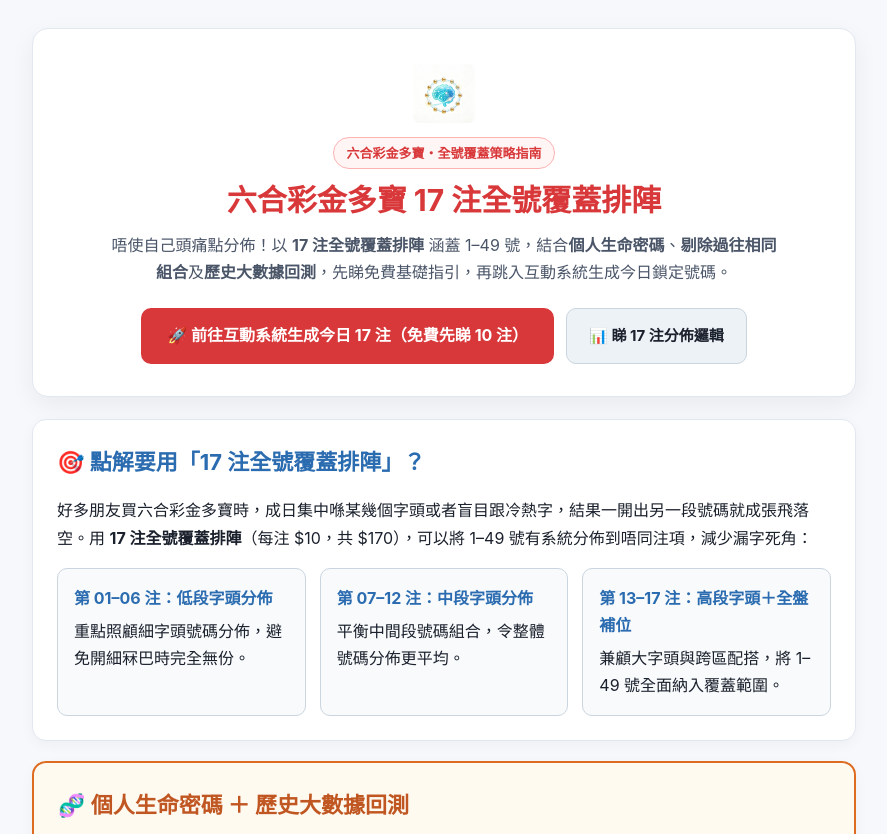
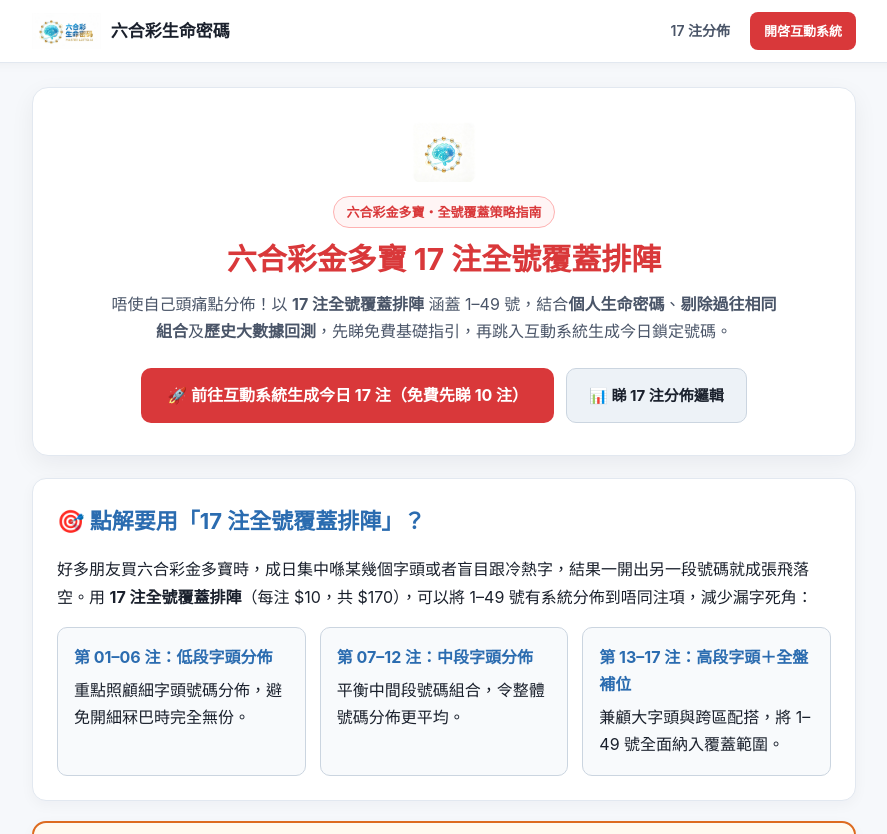
Before and after one commit to lottomasterhk/lotto-nav-app, a plain HTML site: page index.html in a window 1280 px wide. Shown: the top 834 px of the page, without its empty margins (196-1083 px from the left). Drawn offline with Linux system fonts and the light colour scheme.

Commit message:
Update index.html

```diff
--- a/index.html
+++ b/index.html
@@ -11,15 +11,15 @@
   <meta name="apple-mobile-web-app-title" content="六合彩生命密碼" />
   <link rel="canonical" href="https://aimasterlotto.com/" />
 
-  <link rel="icon" type="image/png" href="/logo.png" />
-  <link rel="shortcut icon" href="/logo.png" />
-  <link rel="apple-touch-icon" href="/logo.png" />
+  <link rel="icon" type="image/png" href="/company_logo.png" />
+  <link rel="shortcut icon" href="/company_logo.png" />
+  <link rel="apple-touch-icon" href="/company_logo.png" />
 
   <meta property="og:title" content="六合彩金多寶 17 注全號覆蓋排陣 | AI 生命密碼與歷史回測" />
   <meta property="og:description" content="17 注全號覆蓋排陣 ＋ 個人生命密碼 ＋ 歷史回測。自動幫你分佈低／中／高段字頭，一鍵跳入互動系統生成今日鎖定號碼。" />
   <meta property="og:type" content="website" />
   <meta property="og:url" content="https://aimasterlotto.com/" />
-  <meta property="og:image" content="https://aimasterlotto.com/logo.png" />
+  <meta property="og:image" content="https://aimasterlotto.com/company_logo.png" />
 
   <!-- Google tag (gtag.js) -->
   <script async src="https://www.googletagmanager.com/gtag/js?id=AW-18553406259"></script>
@@ -37,7 +37,7 @@
     "name": "六合彩生命密碼",
     "alternateName": ["六合彩生命密碼", "aimasterlotto", "aimasterlotto.com"],
     "url": "https://aimasterlotto.com/",
-    "image": "https://aimasterlotto.com/logo.png",
+    "image": "https://aimasterlotto.com/company_logo.png",
     "description": "結合 17 注全號覆蓋排陣、個人生命密碼與歷史大數據回測的六合彩策略導航。"
   }
   </script>
@@ -68,10 +68,82 @@
       line-height: 1.7;
     }
 
+    .site-header {
+      background: var(--card);
+      border-bottom: 1px solid var(--border);
+      position: sticky;
+      top: 0;
+      z-index: 20;
+      box-shadow: 0 2px 10px rgba(15, 23, 42, 0.04);
+    }
+
+    .header-inner {
+      max-width: 860px;
+      margin: 0 auto;
+      padding: 12px 18px;
+      display: flex;
+      align-items: center;
+      justify-content: space-between;
+      gap: 12px;
+    }
+
+    .brand-link {
+      display: flex;
+      align-items: center;
+      gap: 10px;
+      text-decoration: none;
+      color: var(--text);
+      font-weight: 700;
+      font-size: 17px;
+    }
+
+    .header-logo {
+      height: 36px;
+      width: auto;
+      max-width: 140px;
+      object-fit: contain;
+      display: block;
+    }
+
+    .header-actions {
+      display: flex;
+      align-items: center;
+      gap: 10px;
+      flex-wrap: wrap;
+    }
+
+    .nav-link {
+      text-decoration: none;
+      color: var(--muted);
+      font-size: 14px;
+      font-weight: 600;
+      padding: 6px 10px;
+      border-radius: 8px;
+    }
+
+    .nav-link:hover {
+      background: #f1f5f9;
+      color: var(--text);
+    }
+
+    .nav-cta {
+      text-decoration: none;
+      background: var(--primary);
+      color: #ffffff;
+      font-size: 13px;
+      font-weight: 700;
+      padding: 8px 14px;
+      border-radius: 8px;
+    }
+
+    .nav-cta:hover {
+      background: var(--primary-dark);
+    }
+
     .container {
       max-width: 860px;
       margin: 0 auto;
-      padding: 28px 18px 56px;
+      padding: 24px 18px 56px;
     }
 
     .hero {
@@ -246,6 +318,12 @@
     }
 
     @media (max-width: 600px) {
+      .nav-link {
+        display: none;
+      }
+      .header-logo {
+        height: 30px;
+      }
       h1 {
         font-size: 24px;
       }
@@ -256,6 +334,21 @@
   </style>
 </head>
 <body>
+  <header class="site-header">
+    <div class="header-inner">
+      <a class="brand-link" href="https://aimasterlotto.com/">
+        <img src="/company_logo.png" alt="六合彩生命密碼 Company Logo" class="header-logo" />
+        <span>六合彩生命密碼</span>
+      </a>
+      <div class="header-actions">
+        <a class="nav-link" href="#distribution">17 注分佈</a>
+        <a class="nav-cta" href="https://ai-masterlotto.streamlit.app/" target="_blank" rel="noopener noreferrer">
+          開啓互動系統
+        </a>
+      </div>
+    </div>
+  </header>
+
   <main class="container">
     <section class="hero">
       <img src="/logo.png" alt="六合彩生命密碼 Logo" class="brand-logo" />
```
